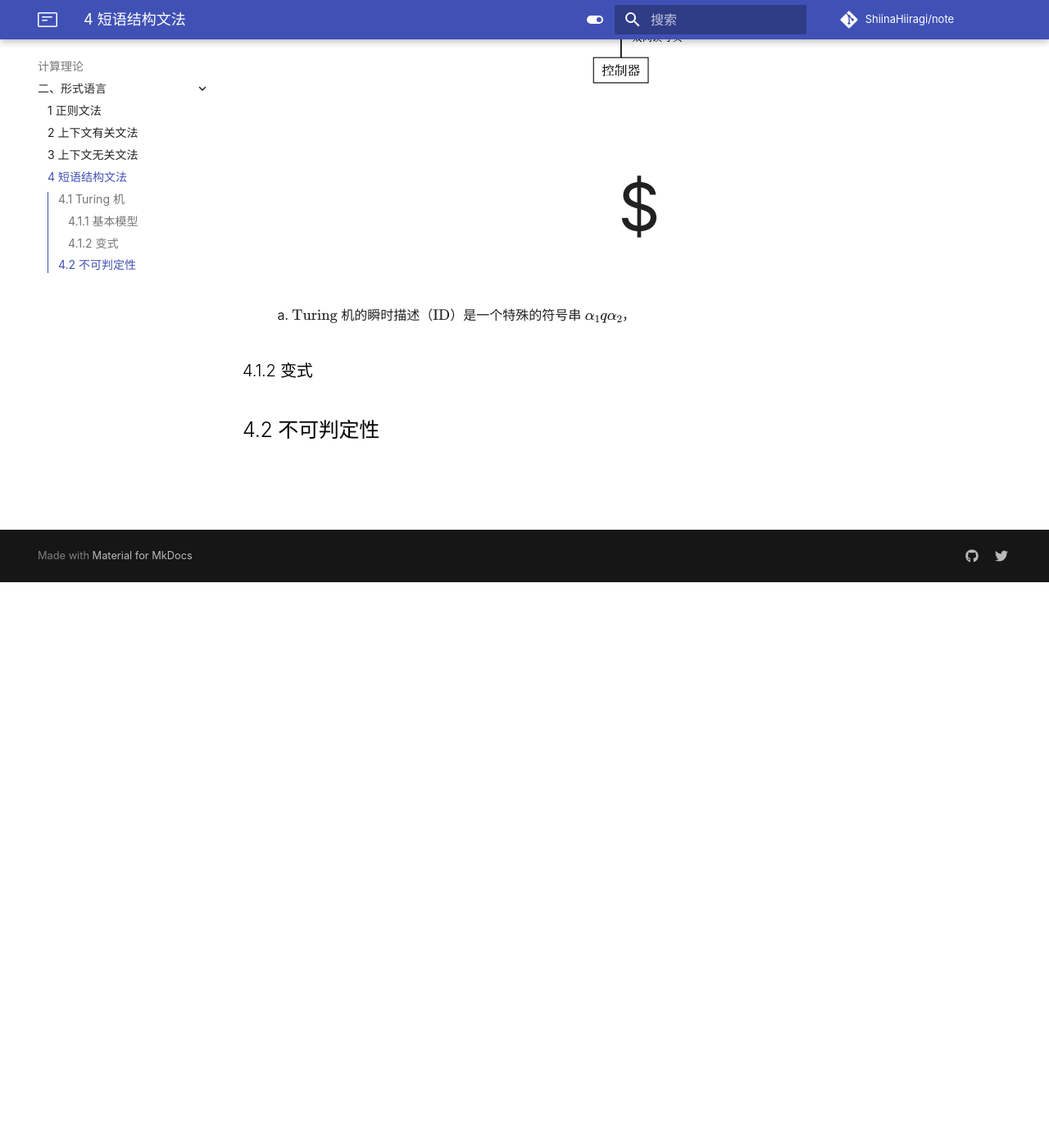
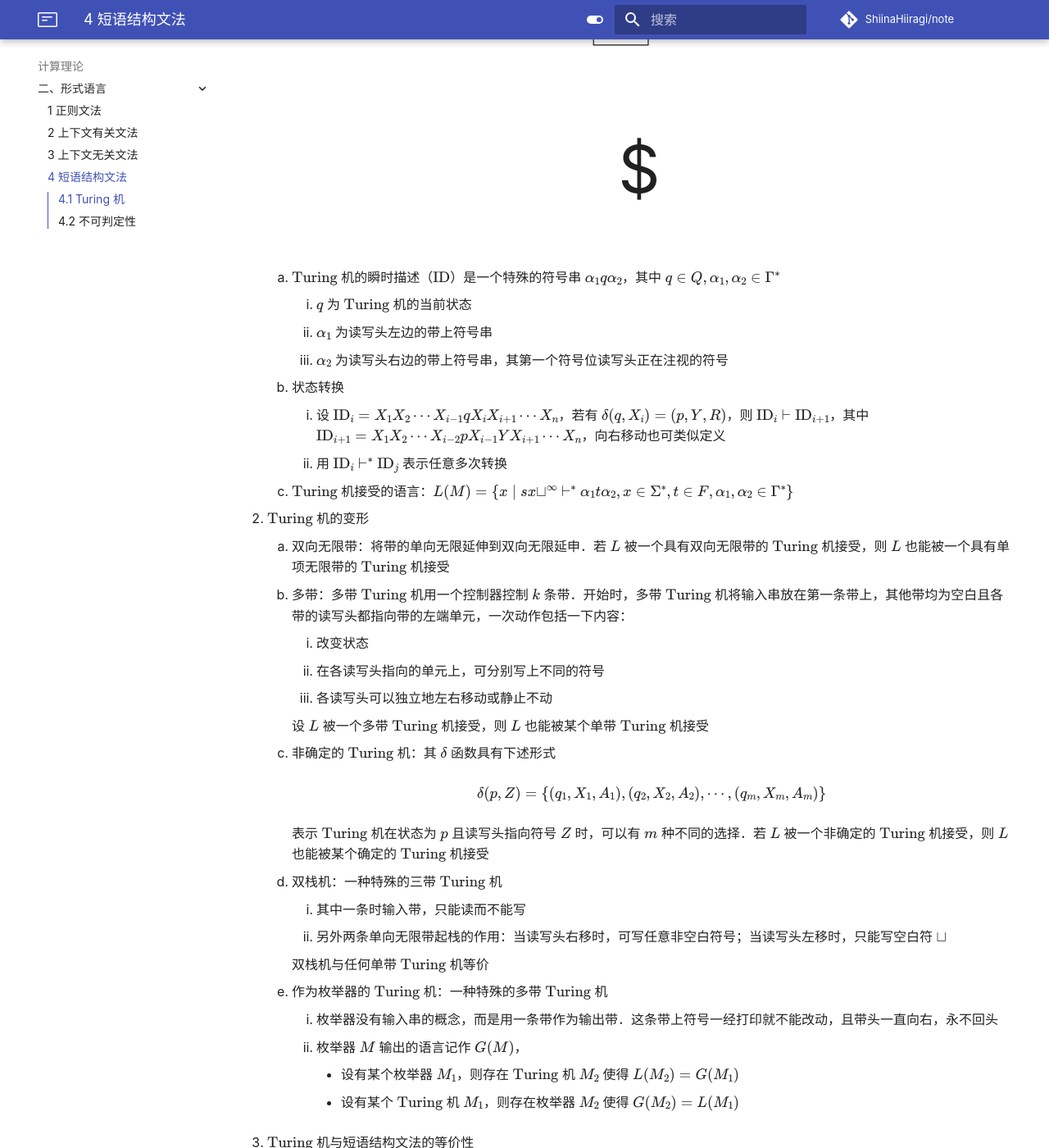
Before and after one commit to ShiinaHiiragi/note, an MkDocs documentation site: the page built from docs/comp/syntax/psg.md, in a window 1280 px wide and 1400 px high, scrolled down 690 px. Shown: the whole window at 82% size. Built offline with MkDocs 1.6.1 and Material for MkDocs 9.7.7, drawn with Linux system fonts in a browser that asks for light colours; comment, search, counter and statistics services are not loaded; some of the changed text lies outside the part shown.

Commit message:
chap 9 in lang

```diff
--- a/docs/comp/syntax/psg.md
+++ b/docs/comp/syntax/psg.md
@@ -1,7 +1,6 @@
 # 4 短语结构文法
 
 ## 4.1 Turing 机
-### 4.1.1 基本模型
 1. 一个确定的单带 $\text{Turing}$ 机（$\text{TM}$）是一个八元组 $M = (Q, \Sigma, \Gamma, \delta, B, s, t, r)$，其中
     - $Q$ 是有穷状态集
     - $\Sigma$ 是有穷输入字母表
@@ -18,8 +17,50 @@
         <p style="font-size: 80px;"> \$ </p>
     </figure>
 
-    1. $\text{Turing}$ 机的瞬时描述（$\text{ID}$）是一个特殊的符号串 $\alpha_1 q \alpha_2$，
+    1. $\text{Turing}$ 机的瞬时描述（$\text{ID}$）是一个特殊的符号串 $\alpha_1 q \alpha_2$，其中 $q \in Q, \alpha_1, \alpha_2 \in \Gamma^*$
+        1. $q$ 为 $\text{Turing}$ 机的当前状态
+        2. $\alpha_1$ 为读写头左边的带上符号串
+        3. $\alpha_2$ 为读写头右边的带上符号串，其第一个符号位读写头正在注视的符号
+    2. 状态转换
+        1. 设 $\text{ID}_i = X_1 X_2 \cdots X_{i-1} q X_i X_{i+1} \cdots X_n$，若有 $\delta(q, X_i) = (p, Y, R)$，则 $\text{ID}_{i} \vdash \text{ID}_{i+1}$，其中 $\text{ID}_{i+1} = X_1 X_2 \cdots X_{i-2} p X_{i-1} Y X_{i+1} \cdots X_n$，向右移动也可类似定义
+        2. 用 $\text{ID}_i \vdash^* \text{ID}_{j}$ 表示任意多次转换
+    3. $\text{Turing}$ 机接受的语言：$L(M) = \{x \mid sx\sqcup^\infty \vdash^* \alpha_1 t \alpha_2, x \in \Sigma^*, t \in F, \alpha_1, \alpha_2 \in \Gamma^*\}$
 
-### 4.1.2 变式
+2. $\text{Turing}$ 机的变形
+    1. 双向无限带：将带的单向无限延伸到双向无限延申．若 $L$ 被一个具有双向无限带的 $\text{Turing}$ 机接受，则 $L$ 也能被一个具有单项无限带的 $\text{Turing}$ 机接受
+    2. 多带：多带 $\text{Turing}$ 机用一个控制器控制 $k$ 条带．开始时，多带 $\text{Turing}$ 机将输入串放在第一条带上，其他带均为空白且各带的读写头都指向带的左端单元，一次动作包括一下内容：
+        1. 改变状态
+        2. 在各读写头指向的单元上，可分别写上不同的符号
+        3. 各读写头可以独立地左右移动或静止不动
+
+        设 $L$ 被一个多带 $\text{Turing}$ 机接受，则 $L$ 也能被某个单带 $\text{Turing}$ 机接受
+
+    3. 非确定的 $\text{Turing}$ 机：其 $\delta$ 函数具有下述形式
+
+        $$
+        \delta(p, Z) = \{(q_1, X_1, A_1), (q_2, X_2, A_2), \cdots, (q_m, X_m, A_m)\}
+        $$
+
+        表示 $\text{Turing}$ 机在状态为 $p$ 且读写头指向符号 $Z$ 时，可以有 $m$ 种不同的选择．若 $L$ 被一个非确定的 $\text{Turing}$ 机接受，则 $L$ 也能被某个确定的 $\text{Turing}$ 机接受
+
+    4. 双栈机：一种特殊的三带 $\text{Turing}$ 机
+        1. 其中一条时输入带，只能读而不能写
+        2. 另外两条单向无限带起栈的作用：当读写头右移时，可写任意非空白符号；当读写头左移时，只能写空白符 $\sqcup$
+
+        双栈机与任何单带 $\text{Turing}$ 机等价
+
+    5. 作为枚举器的 $\text{Turing}$ 机：一种特殊的多带 $\text{Turing}$ 机
+        1. 枚举器没有输入串的概念，而是用一条带作为输出带．这条带上符号一经打印就不能改动，且带头一直向右，永不回头
+        2. 枚举器 $M$ 输出的语言记作 $G(M)$，
+            - 设有某个枚举器 $M_1$，则存在 $\text{Turing}$ 机 $M_2$ 使得 $L(M_2) = G(M_1)$
+            - 设有某个 $\text{Turing}$ 机 $M_1$，则存在枚举器 $M_2$ 使得 $G(M_2) = L(M_1)$
+
+3. $\text{Turing}$ 机与短语结构文法的等价性
+    1. 设 $G$ 是一个短语结构文法，则存在一个 $\text{Turing}$ 机 $M$ 使得 $L(M) = L(G)$
+    2. 设 $M$ 是一个 $\text{Turing}$ 机，则存在一个短语结构文法 $G$ 使得 $L(G) = L(M)$
 
 ## 4.2 不可判定性
+1. 递归可枚举集合的 $\text{Turing}$ 机刻画
+    1. 递归可枚举集合：能被一个 $\text{Turing}$ 机接受的语言
+    2. 递归集：能被一个完全 $\text{Turing}$ 机（即对所有输入都能停机的 $\text{Turing}$ 机）接受的语言
+    3. 递归集是递归可枚举集合的真子类
```
Also changed, not shown: docs/index.md (+1 -1 lines).
